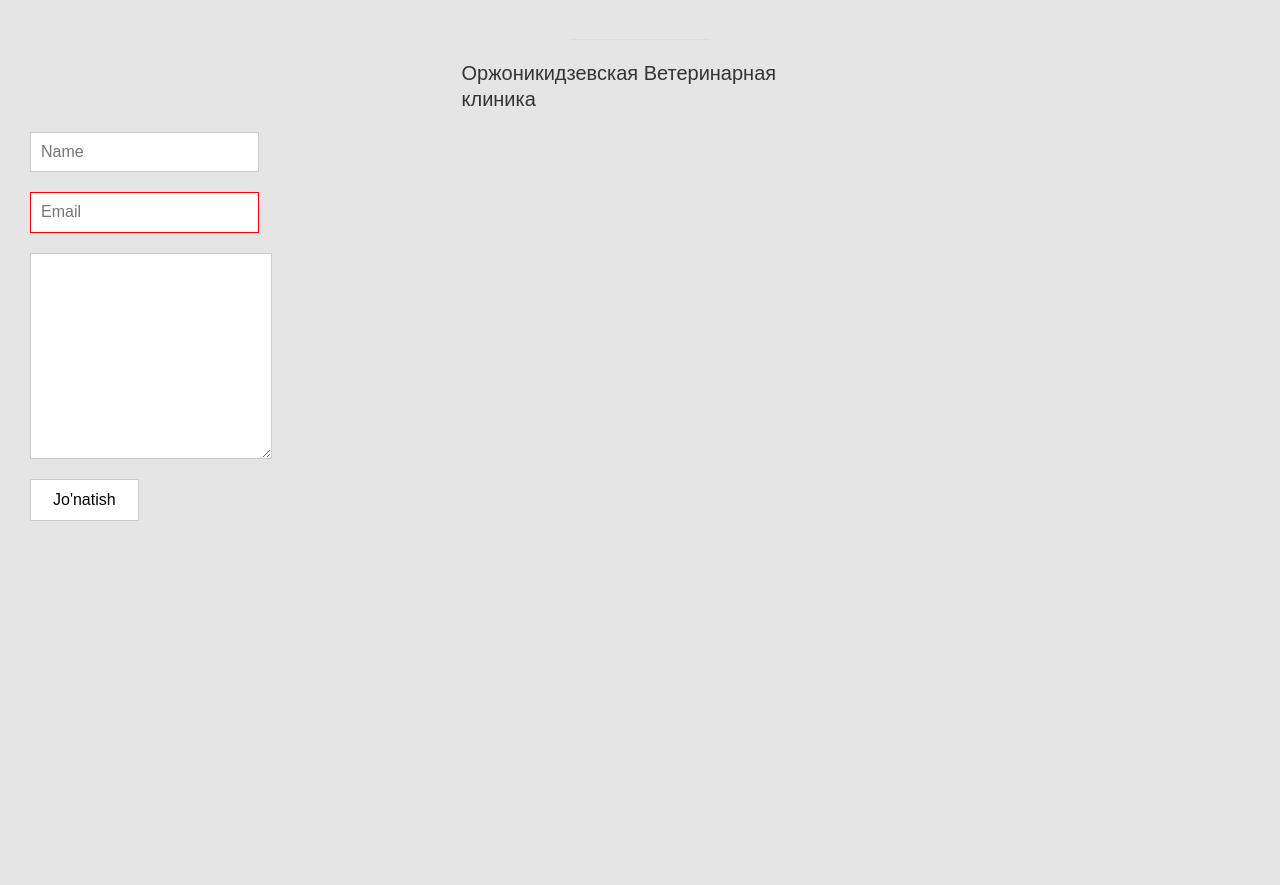
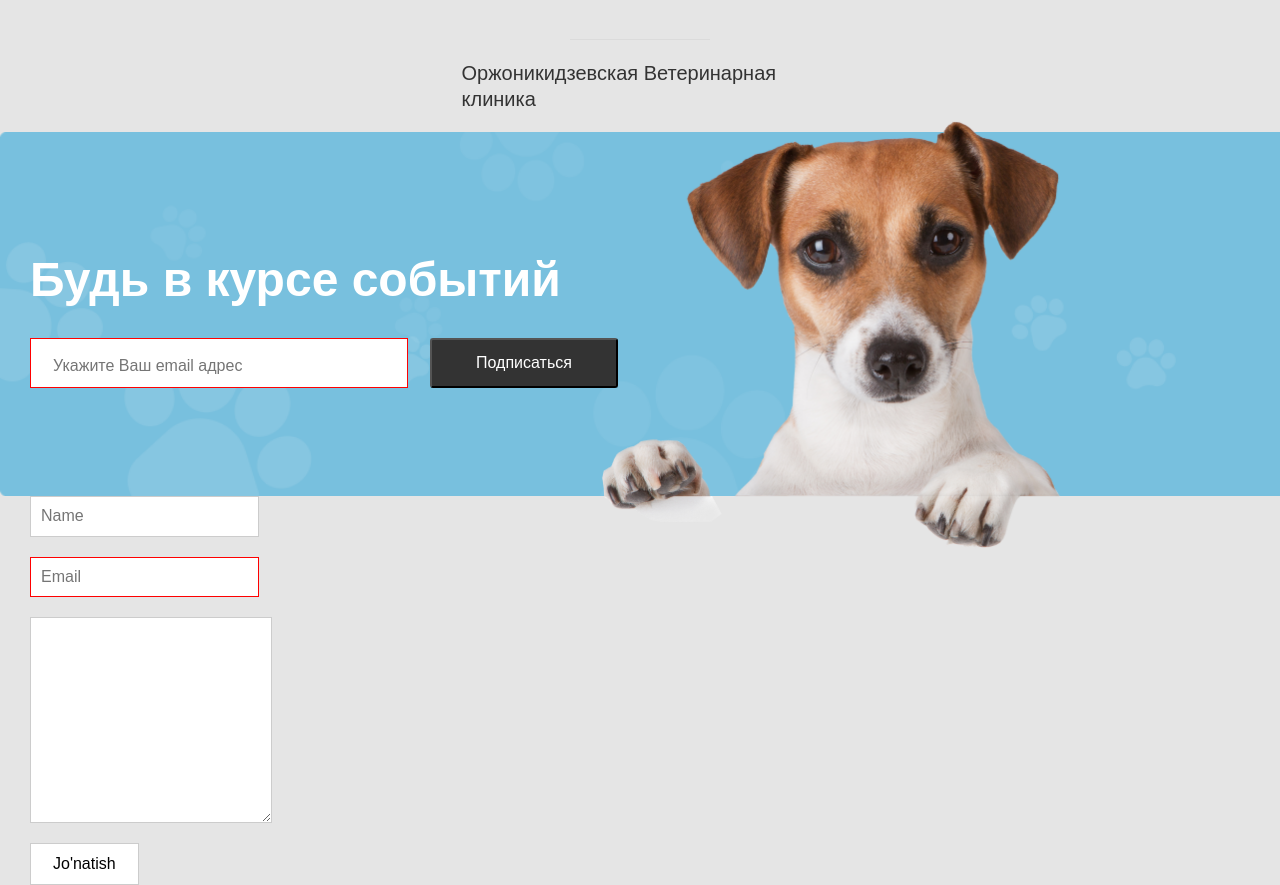
Before and after one commit to avaz-rustamov/Vet, a plain HTML site: page index.html in a window 1280 px wide. Shown: the part 1300-2185 px from the top of the page. Before the commit the page ends 1821 px from the top, so only its background shows below. Drawn offline with Linux system fonts and the light colour scheme; files that its build step writes are made by us from their sources; a web font is replaced by a local one.

Commit message:
subscription

```diff
--- a/css/styles.css
+++ b/css/styles.css
@@ -401,6 +401,55 @@ padding: 15px 47px;
 }
 
 
+/* subscription */
+
+.site-subscription {
+  background-image: url(../img/sub-bg.png);
+  background-repeat: no-repeat;
+  background-size: cover;
+  padding-top: 90px;
+  padding-bottom: 88px;
+
+}
+.subscription {
+  position: relative;
+
+}
+.subscription__heading {
+  font-weight: 700;
+  font-size: 48px;
+  line-height: 20px;
+  color: var(--white);
+}
+.subscription-form {
+  display: flex;
+}
+.subscription-form::after {
+  content: "";
+  background-image: url(../img/sub-dog.png);
+  background-repeat: no-repeat;
+  background-size: contain;
+  width: 620px;
+  height: 480px;
+  position: absolute;
+  top: -189px;
+  right: 80px;
+
+}
+.subscription-input {
+  padding: 18px 147px 12px 22px;
+  border: 1px solid #ccc;
+  outline: none;
+}
+.subscription__button {
+  width: 188px;
+  height: 50px;
+  border-radius: 3px;
+  /* padding: 5px 22px; */
+  margin-left: 22px;
+
+}
+
 .input__wrapper {
   display: flex;
   flex-direction: column;
--- a/index.html
+++ b/index.html
@@ -100,6 +100,38 @@
 
       </div>
       <p class="quote__person">Оржоникидзевская Ветеринарная клиника</p>
+
+<!--
+      SERVISES
+      <section class="site-services">
+        <div class="container">
+          <h class="services__headeing">Наши услуги</h>
+          <ul class="services__list">
+            <li class="services__item">
+
+            </li>
+          </ul>
+        </div>
+      </section> -->
+
+
+     <section class="site-subscription">
+      <div class="container">
+        <div class="subscription">
+          <h3 class="subscription__heading">
+            Будь в курсе событий
+          </h3>
+          <form class="subscription-form" action="https://echo.htmlacademy.ru" method="POST">
+            <div class="input__wrapper">
+              <input class="subscription-input" type="email" name="email" aria-label="Email" placeholder="Укажите Ваш email адрес" required>
+            </div>
+            <button class="subscription__button button-link" type="submit">Подписаться</button>
+          </form>
+        </div>
+      </div>
+     </section>
+
+
       <div class="container">
         <form action="https://echo.htmlacademy.ru" method="POST">
           <div class="input__wrapper">
```
Also changed, not shown: img/services-doctor.png (added), img/sub-bg.png (added), img/sub-dog.png (added).
